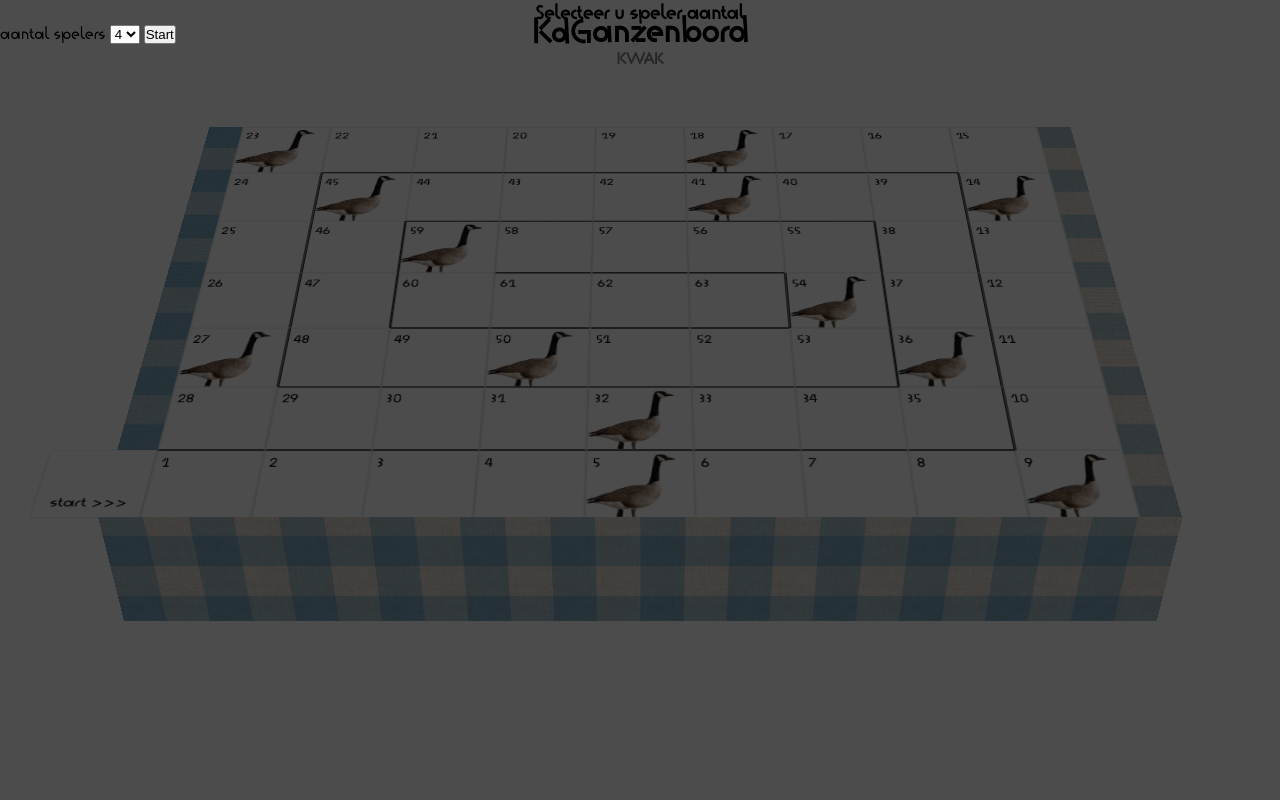
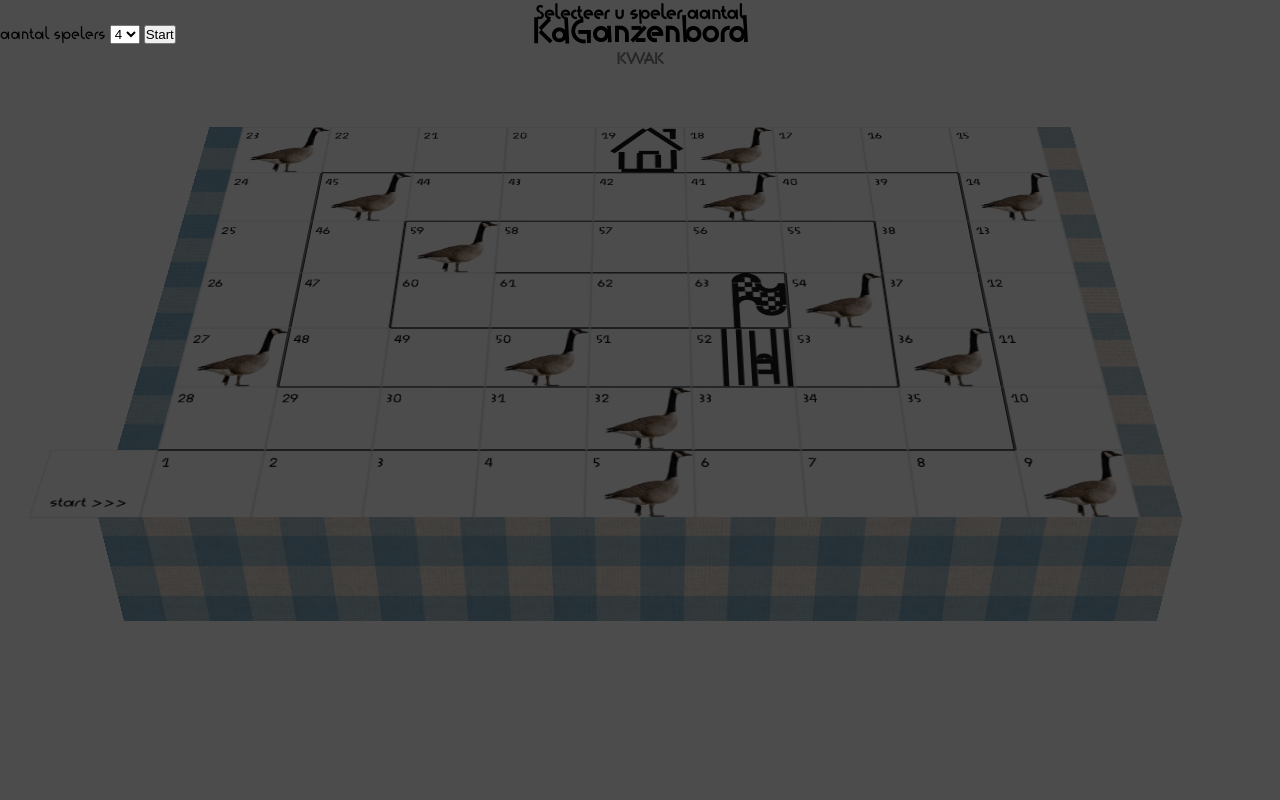
Before and after one commit to TVke/KdGanzenbord, a PHP site: page / in a window 1280 px wide. Run offline with PHP 8.4, Linux system fonts and the light colour scheme.

Commit message:
added first icons to board

```diff
--- a/game.js
+++ b/game.js
@@ -299,7 +299,9 @@ var gameSetup = {
 	pawns: function (players) {
 		for (let i = 0; i < players; ++i) {
 			var pawn = gameView.pawns[i];
-			pawn.classList.toggle("hidden");
+			if(pawn.classList.contains("hidden")){
+				pawn.classList.toggle("hidden");
+			}
 			// Observable
 			var newPawn = gameConnector.pawns();
 			gameModel.pawns.push(newPawn);
--- a/style/styles.css
+++ b/style/styles.css
@@ -371,6 +371,46 @@ header {
 	background-position-y: 5px;
 }
 
+#game #board div[id^="tile-"]::after{
+	content:"";
+	background-size: contain;
+	background-position-y: 100%;
+	background-position-X: 100%;
+	position: absolute;
+	top: 0;
+	left: 0;
+	right: 0;
+	bottom: 0;
+}
+
+/*#board div#tile-6::after{
+	background: url("brug.png") no-repeat;
+}*/
+
+#board div#tile-19::after{
+	background: url("herberg.svg") no-repeat;
+}
+
+/*#board div#tile-31::after{
+	background: url("put.svg") no-repeat;
+}*/
+
+/*#board div#tile-42::after{
+	background: url("doolhof.svg") no-repeat;
+}*/
+
+#board div#tile-52::after{
+	background: url("gevangenis.svg") no-repeat;
+}
+
+/*#board div#tile-58::after{
+	background: url("dood.svg") no-repeat;
+}*/
+
+#board div#tile-63::after{
+	background: url("gewonnen.svg") no-repeat;
+}
+
 /* Niels hier mag de stijl voor het startscherm */
 
 #begin {
```
Also changed, not shown: style/gevangenis.svg (added), style/gewonnen.svg (added), style/herberg.svg (added).
